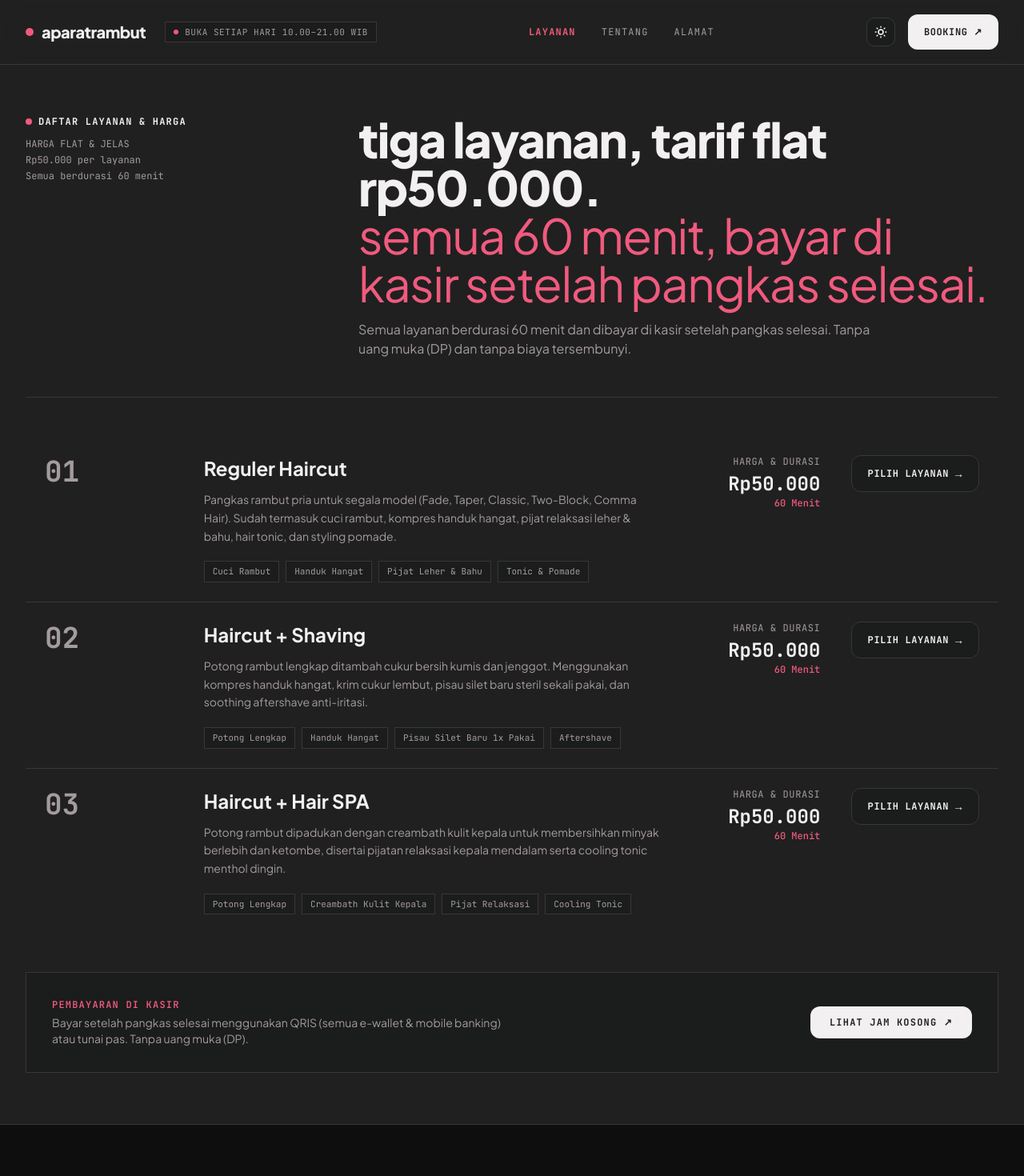
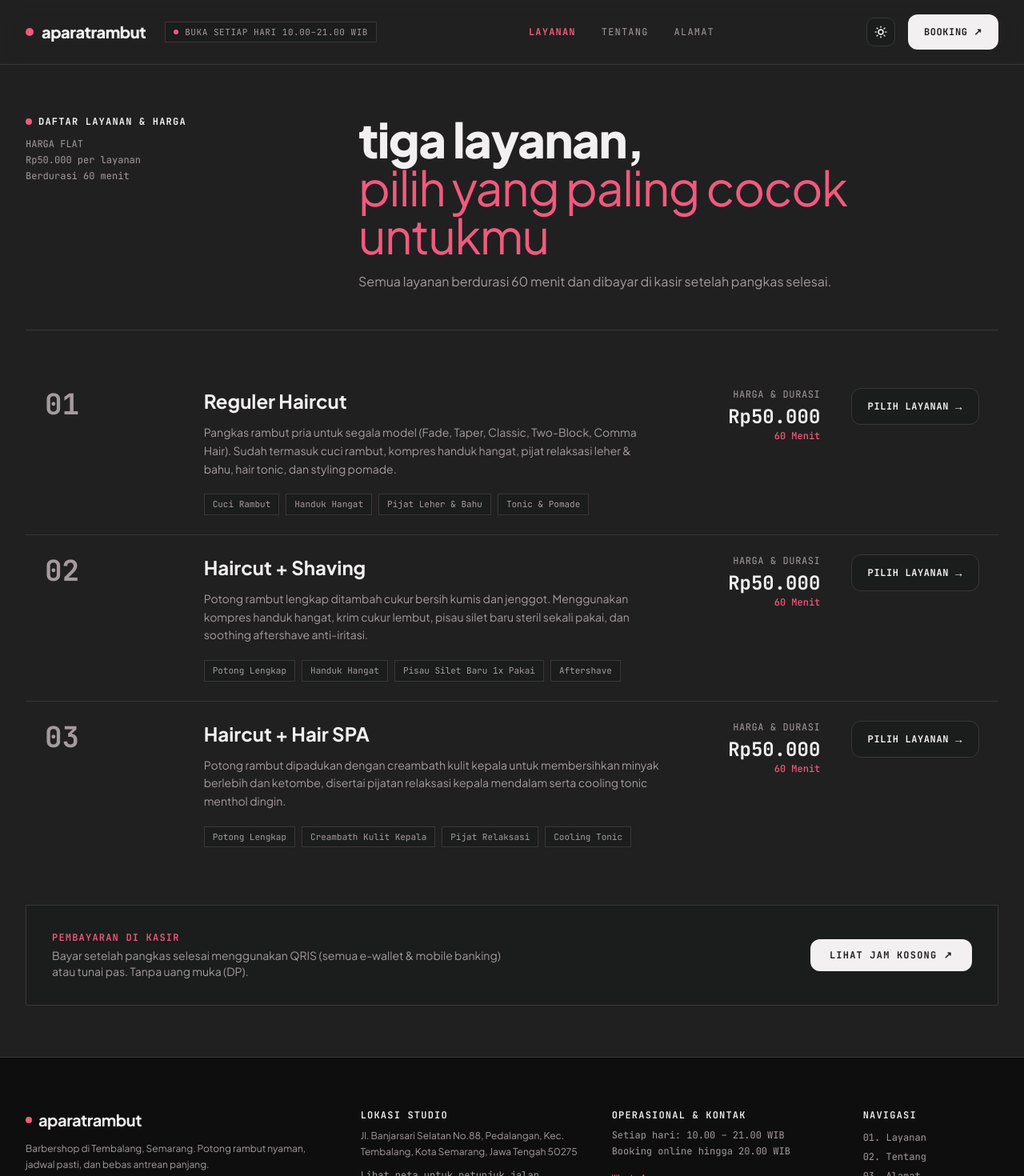
Before and after one commit to szqiel/aparatrambut, a Next.js app: page /layanan in a window 1280 px wide. Shown: the top 1470 px of the page at 80% size. Built offline with nearby package versions, Linux system fonts and the light colour scheme.

Commit message:
feat(copy): editing for initial fresh copywriting

```diff
--- a/src/app/layanan/page.tsx
+++ b/src/app/layanan/page.tsx
@@ -44,19 +44,19 @@ export default function LayananPage() {
               </span>
             </div>
             <div className="space-y-1 font-meta-code text-xs text-ap-muted">
-              <p>HARGA FLAT & JELAS</p>
+              <p>HARGA FLAT</p>
               <p>Rp50.000 per layanan</p>
-              <p>Semua berdurasi 60 menit</p>
+              <p>Berdurasi 60 menit</p>
             </div>
           </div>
 
           <div className="md:col-span-8 flex flex-col">
             <h1 className="font-headline-lg text-3xl sm:text-5xl lg:text-6xl font-extrabold text-ap-text tracking-tight lowercase">
-              Tiga layanan, tarif flat Rp50.000.<br />
-              <span className="text-ap-pink font-normal">Semua 60 menit, bayar di kasir setelah pangkas selesai.</span>
+              Tiga layanan,<br />
+              <span className="text-ap-pink font-normal">Pilih yang paling cocok untukmu</span>
             </h1>
             <p className="font-body-lg text-sm sm:text-base text-ap-muted mt-4 max-w-2xl leading-relaxed">
-              Semua layanan berdurasi 60 menit dan dibayar di kasir setelah pangkas selesai. Tanpa uang muka (DP) dan tanpa biaya tersembunyi.
+              Semua layanan berdurasi 60 menit dan dibayar di kasir setelah pangkas selesai.
             </p>
           </div>
         </div>
--- a/src/app/tentang/page.tsx
+++ b/src/app/tentang/page.tsx
@@ -14,19 +14,19 @@ export default function TentangPage() {
               </span>
             </div>
             <div className="space-y-1 font-meta-code text-xs text-ap-muted">
-              <p>KONSEP SATU KURSI</p>
-              <p>Fokus penuh untuk tiap orang</p>
-              <p>Tanpa antrean panjang</p>
+              <p>Barbershop di Tembalang, Semarang</p>
+              <p>Cukur nyaman</p>
+              <p>Tanpa antrian panjang</p>
             </div>
           </div>
 
           <div className="md:col-span-8 flex flex-col">
             <h1 className="font-headline-lg text-3xl sm:text-5xl lg:text-6xl font-extrabold text-ap-text tracking-tight lowercase">
-              Datang sesuai jadwal,<br />
-              <span className="text-ap-pink font-normal">langsung dipangkas tanpa antre.</span>
+              tampil maksimal,<br />
+              <span className="text-ap-pink font-normal">langsung dipangkas tanpa antri.</span>
             </h1>
             <p className="font-body-lg text-base sm:text-lg text-ap-muted mt-6 max-w-2xl leading-relaxed">
-              aparatrambut didirikan untuk pria yang menghargai waktu. Kami menghilangkan kebiasaan menunggu berjam-jam di ruang tunggu barbershop yang penuh sesak.
+              aparatrambut, hadir untuk pria yang ingin tampil maksimal. Kami menghilangkan kebiasaan menunggu berjam-jam di ruang tunggu barbershop yang penuh sesak.
             </p>
             <p className="font-body-lg text-base sm:text-lg text-ap-muted mt-3 max-w-2xl leading-relaxed">
               Dengan sistem pemesanan online per jam, kamu datang pada waktu yang kamu pilih dan langsung duduk di kursi. Setiap tamu mendapatkan waktu 60 menit yang tenang, pengerjaan teliti, dan kebersihan alat yang terjamin.
--- a/src/components/Footer.tsx
+++ b/src/components/Footer.tsx
@@ -14,7 +14,7 @@ export function Footer() {
               </span>
             </div>
             <p className="font-body-sm text-xs text-ap-muted max-w-sm leading-relaxed">
-              Barbershop satu kursi di Tembalang, Semarang. Potong rambut nyaman, jadwal pasti, dan bebas antrean panjang.
+              Barbershop di Tembalang, Semarang. Potong rambut nyaman, jadwal pasti, dan bebas antrean panjang.
             </p>
             <div className="flex items-center gap-2 pt-2">
               <span className="w-2 h-2 rounded-full bg-ap-pink"></span>
```
